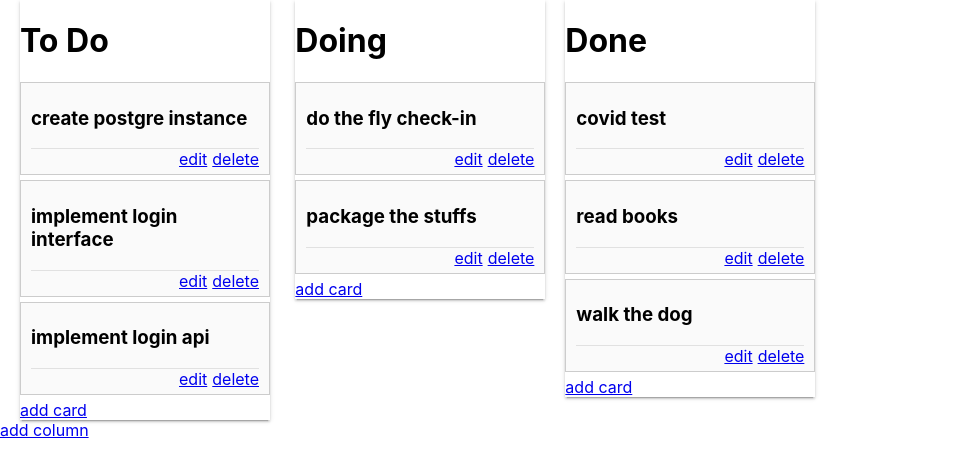
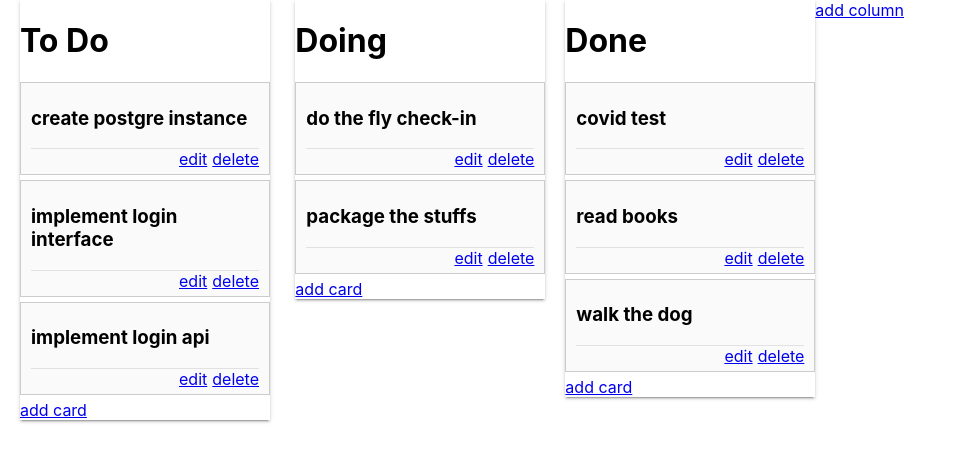
Before and after one commit to ricardotulio/board, a React (Create React App) app: page / in a window 1280 px wide. Shown: the top 476 px of the page, without its empty margins (0-966 px from the left). Built offline with nearby package versions, Linux system fonts and the light colour scheme.

Commit message:
containers: move board state management to BoardContainer

```diff
--- a/src/App.js
+++ b/src/App.js
@@ -1,38 +1,9 @@
 import { useState } from 'react'
 import BoardService from './services/board'
 import BoardContainer from './containers/BoardContainer'
-import ColumnFormContainer from './containers/ColumnFormContainer'
-import Modal from './components/Modal'
 
-const App = () => {
-  const [ board, setBoard ] = useState(BoardService.fetchBoard())
-  const [ modalState, setModalState ] = useState(false)
-
-  console.log(board.columns)
-
-  const showModal = () => setModalState(true)
-  const hideModal = () => setModalState(false)
-
-  const addColumn = column => {
-    const { columns } = board
-
-    setBoard({
-      columns: [ ...columns, column ],
-    })
-
-    hideModal()
-  }
-
-  return (
-    <div>
-      <BoardContainer board={ board } />
-      <a href='#' onClick={ showModal }>add column</a>
-
-      <Modal active={ modalState }>
-        <ColumnFormContainer handleSubmit={ addColumn } />
-      </Modal>
-    </div>
-  )
-}
+const App = () => (
+  <BoardContainer boardService={ BoardService } />
+)
 
 export default App
--- a/src/containers/BoardContainer/BoardContainer.jsx
+++ b/src/containers/BoardContainer/BoardContainer.jsx
@@ -1,15 +1,41 @@
 import React, { useState } from 'react'
 import Board from '../../components/Board'
+import Modal from '../../components/Modal'
 import ColumnContainer from '../ColumnContainer'
+import ColumnFormContainer from '../ColumnFormContainer'
 
-const BoardContainer = ({ board }) => (
+const BoardContainer = ({ boardService }) => {
+  const [ board, setBoard ] = useState(boardService.fetchBoard())
+  const [ modalState, setModalState ] = useState(false)
+
+  const showModal = () => setModalState(true)
+  const hideModal = () => setModalState(false)
+
+  const addColumn = column => {
+    const { columns } = board
+
+    setBoard({
+      columns: [ ...columns, column ],
+    })
+
+    hideModal()
+  }
+
+  return (
     <Board>
       {board.columns.map(
         (column, index) => (
           <ColumnContainer column={ column } />
         )
       )}
+
+      <a href='#' onClick={ showModal }>add column</a>
+
+      <Modal active={ modalState }>
+        <ColumnFormContainer handleSubmit={ addColumn } />
+      </Modal>
     </Board>
   )
+}
 
 export default BoardContainer
```
Lines whose indentation alone changed are shown as unchanged.
